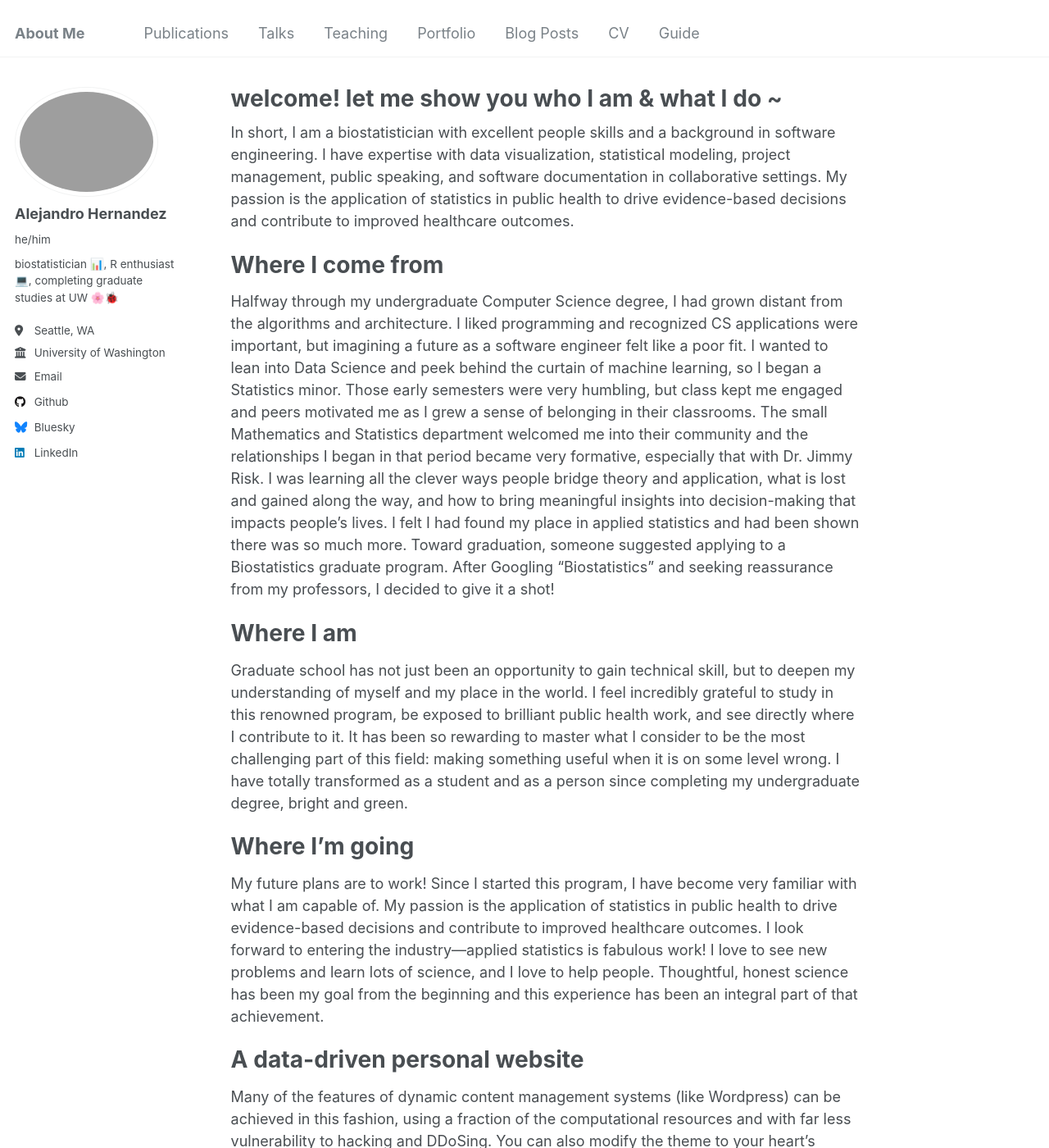
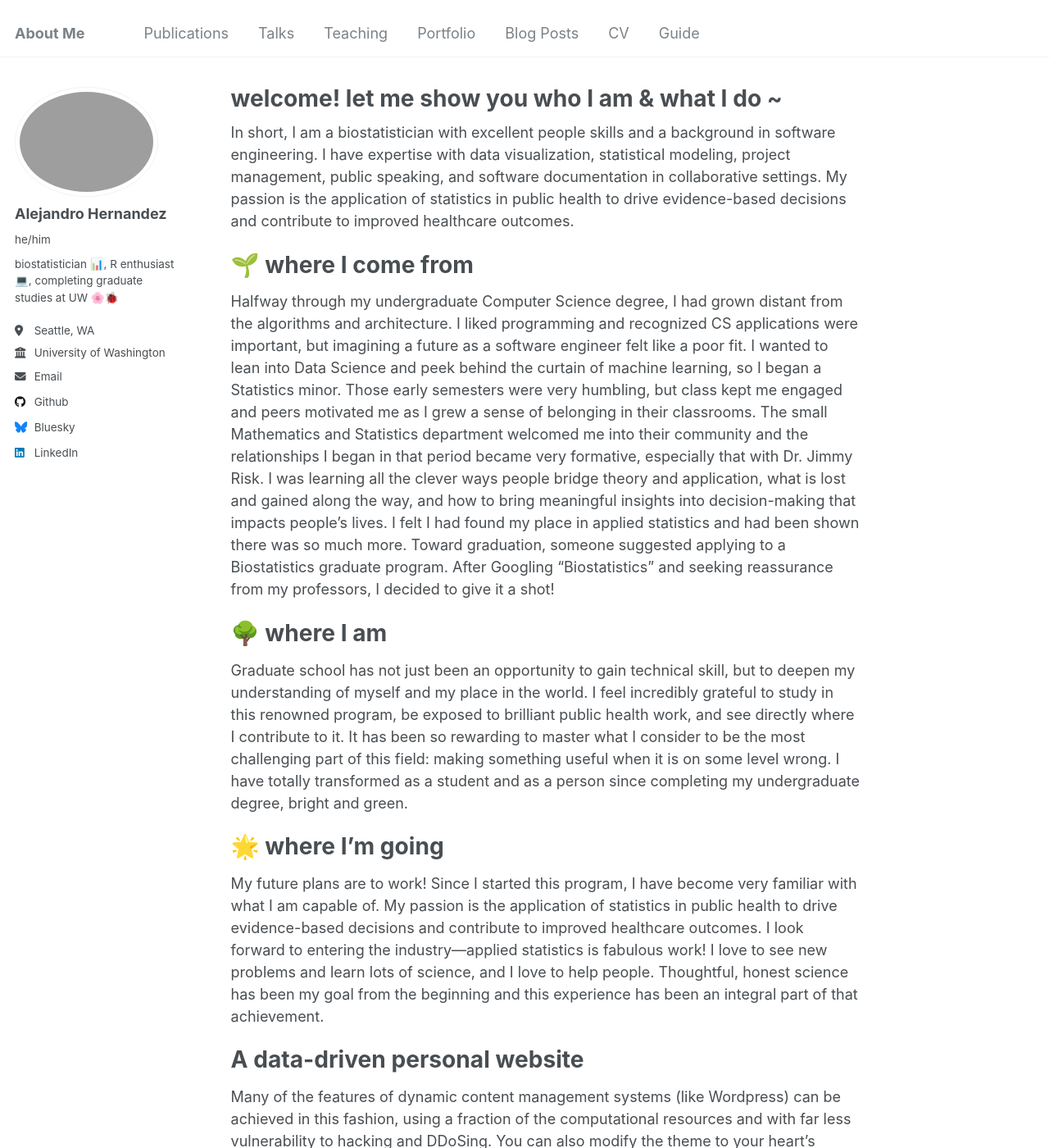
Before and after one commit to alejandroh3005/alejandroh3005.github.io, a Jekyll site: the page built from _pages/about.md, in a window 1280 px wide and 1400 px high. Shown: the whole window at 82% size. Built offline with Jekyll 4.4.1, drawn with Linux system fonts in a browser that asks for light colours.

```diff
--- a/_pages/about.md
+++ b/_pages/about.md
@@ -9,18 +9,18 @@ redirect_from:
 
 In short, I am a biostatistician with excellent people skills and a background in software engineering. I have expertise with data visualization, statistical modeling, project management, public speaking, and software documentation in collaborative settings. My passion is the application of statistics in public health to drive evidence-based decisions and contribute to improved healthcare outcomes.
 
-Where I come from
+🌱 where I come from
 ======
 
 Halfway through my undergraduate Computer Science degree, I had grown distant from the algorithms and architecture. I liked programming and recognized CS applications were important, but imagining a future as a software engineer felt like a poor fit. I wanted to lean into Data Science and peek behind the curtain of machine learning, so I began a Statistics minor. Those early semesters were very humbling, but class kept me engaged and peers motivated me as I grew a sense of belonging in their classrooms. The small Mathematics and Statistics department welcomed me into their community and the relationships I began in that period became very formative, especially that with Dr. Jimmy Risk. I was learning all the clever ways people bridge theory and application, what is lost and gained along the way, and how to bring meaningful insights into decision-making that impacts people's lives. I felt I had found my place in applied statistics and had been shown there was so much more. Toward graduation, someone suggested applying to a Biostatistics graduate program. After Googling "Biostatistics" and seeking reassurance from my professors, I decided to give it a shot!
 
-Where I am
+🌳 where I am
 ======
 
 Graduate school has not just been an opportunity to gain technical skill, but to deepen my understanding of myself and my place in the world. I feel incredibly grateful to study in this renowned program, be exposed to brilliant public health work, and see directly where I contribute to it. It has been so rewarding to master what I consider to be the most challenging part of this field: making something useful when it is on some level wrong. I have totally transformed as a student and as a person since completing my undergraduate degree, bright and green.
 
 
-Where I'm going
+🌟 where I'm going
 ======
 
 My future plans are to work! Since I started this program, I have become very familiar with what I am capable of. My passion is the application of statistics in public health to drive evidence-based decisions and contribute to improved healthcare outcomes. I look forward to entering the industry—applied statistics is fabulous work! I love to see new problems and learn lots of science, and I love to help people. Thoughtful, honest science has been my goal from the beginning and this experience has been an integral part of that achievement.
```
